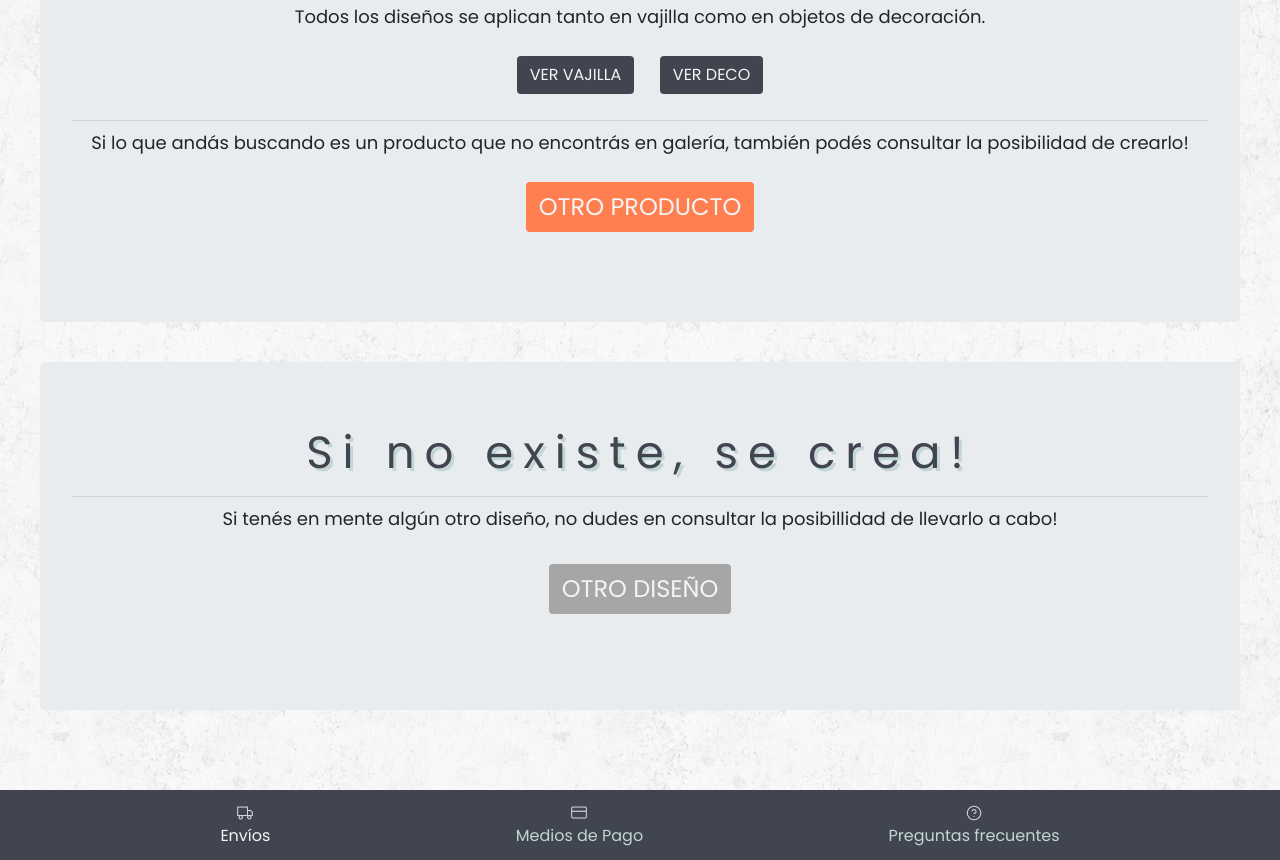
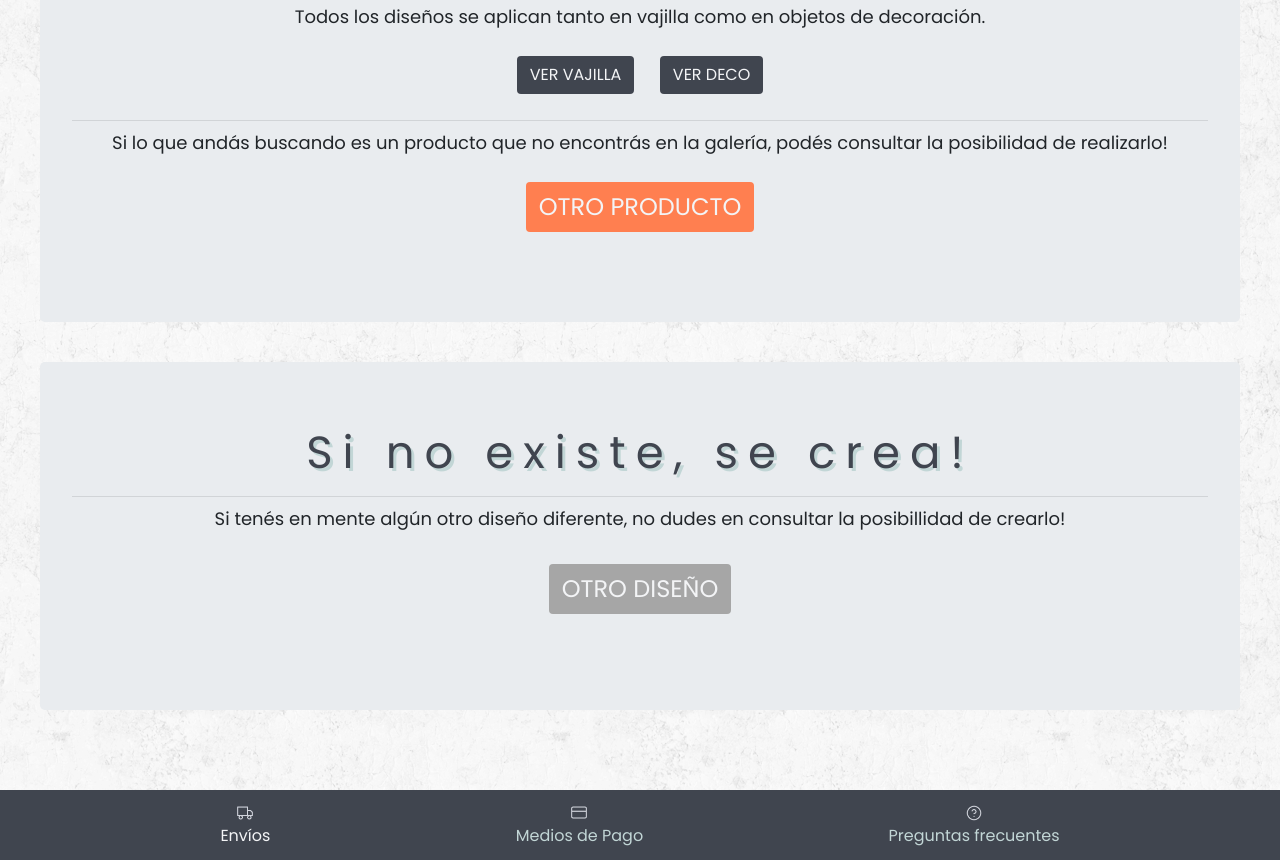
Before and after one commit to agosgimenez/blancopiedra, a website: page productos.html in a window 1280 px wide. Shown: the part 1933-2793 px from the top of the page. Drawn offline with nearby package versions, Linux system fonts and the light colour scheme.

Commit message:
cambios desde el remoto
modificación de redacción

```diff
--- a/productos.html
+++ b/productos.html
@@ -103,8 +103,8 @@
     </p>
     <p class="lead"></p>
     <hr class="my-2">
-    <p>Si lo que andás buscando es un producto que no encontrás en galería, también podés consultar la
-        posibilidad de crearlo!</p>
+    <p>Si lo que andás buscando es un producto que no encontrás en la galería, podés consultar la
+        posibilidad de realizarlo! </p>
     <p class="lead">
       <a class="btn boton--especial btn--3" href="encargospersonalizados.html" role="button">OTRO PRODUCTO</a>
     </p>
@@ -114,8 +114,7 @@
     <h1 class="jumbotron__titulo">Si no existe, se crea!</h1>
     <p class="lead"></p>
     <hr class="my-2">
-    <p>Si tenés en mente algún otro diseño, no dudes en consultar la posibillidad de llevarlo
-        a cabo!</p>
+    <p>Si tenés en mente algún otro diseño diferente, no dudes en consultar la posibillidad de crearlo!</p>
     <p class="lead">
       <a class="btn boton--consulta btn--3 botonmargin--chico" href="contacto.html" role="button">OTRO DISEÑO</a>
     </p>
```
